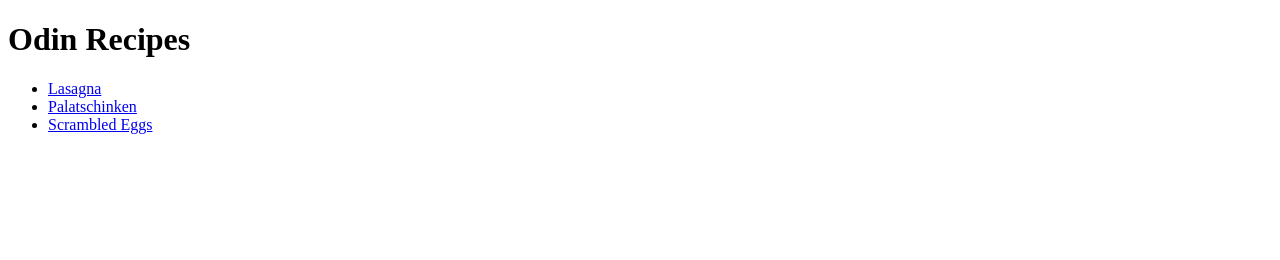
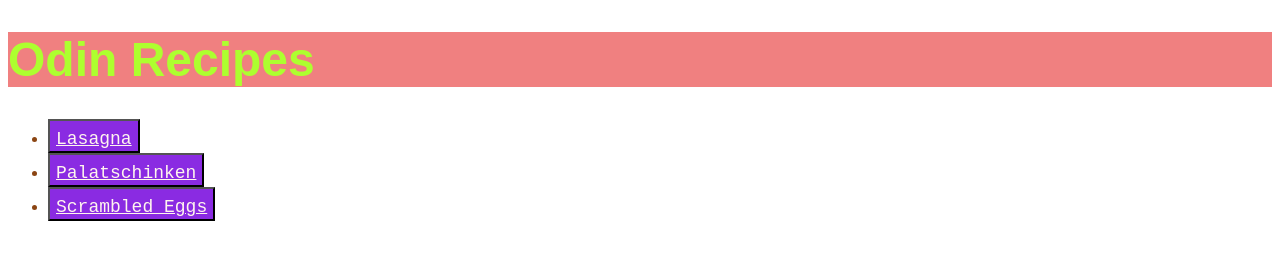
Before and after one commit to ElTonno1337/odin-recipes, a plain HTML site: page index.html in a window 1280 px wide. Drawn offline with Linux system fonts and the light colour scheme.

Commit message:
style addet with css

```diff
--- a/index.html
+++ b/index.html
@@ -2,14 +2,15 @@
 <html lang="en">
     <head>
         <meta charset="UTF-8">
-        <title></title>
+        <title>Odin Recipes</title>
+        <link rel="stylesheet" href="style.css">
     </head>
     <body>
-        <h1>Odin Recipes</h1>
+        <h1 class="header" >Odin Recipes</h1>
         <ul>
-        <li><a href="recipes/lasagna.html">Lasagna</a></li>
-        <li><a href="recipes/Palatschinke.html">Palatschinken</a></li>
-        <li><a href="recipes/scrambled_eggs.html">Scrambled Eggs</a></li>
+        <li><button><a href="recipes/lasagna.html">Lasagna</a></button></li>
+        <li><button><a href="recipes/Palatschinke.html">Palatschinken</a></button></li>
+        <li><button><a href="recipes/scrambled_eggs.html">Scrambled Eggs</a></button></li>
         </ul>
     </body>
 </html>
--- /dev/null
+++ b/style.css
@@ -0,0 +1,24 @@
+/* style.css */
+
+.header {
+    color:greenyellow;
+    background-color: lightcoral;
+    font-family: fantasy, sans-serif;
+    font-size: 48px;
+}
+
+li {
+    color: saddlebrown;
+}
+
+button {
+    background-color: blueviolet;
+    font-size: 24px;
+}
+
+a {
+    color: seashell;
+    font-size: 18px;
+    font-family: monospace;
+
+}
```
Also changed, not shown: recipes/Palatschinke.html (+2 -1 lines), recipes/lasagna.html (+2 -1 lines), recipes/scrambled_eggs.html (+2 -1 lines), recipes/style.css (added, +11 -0 lines).
